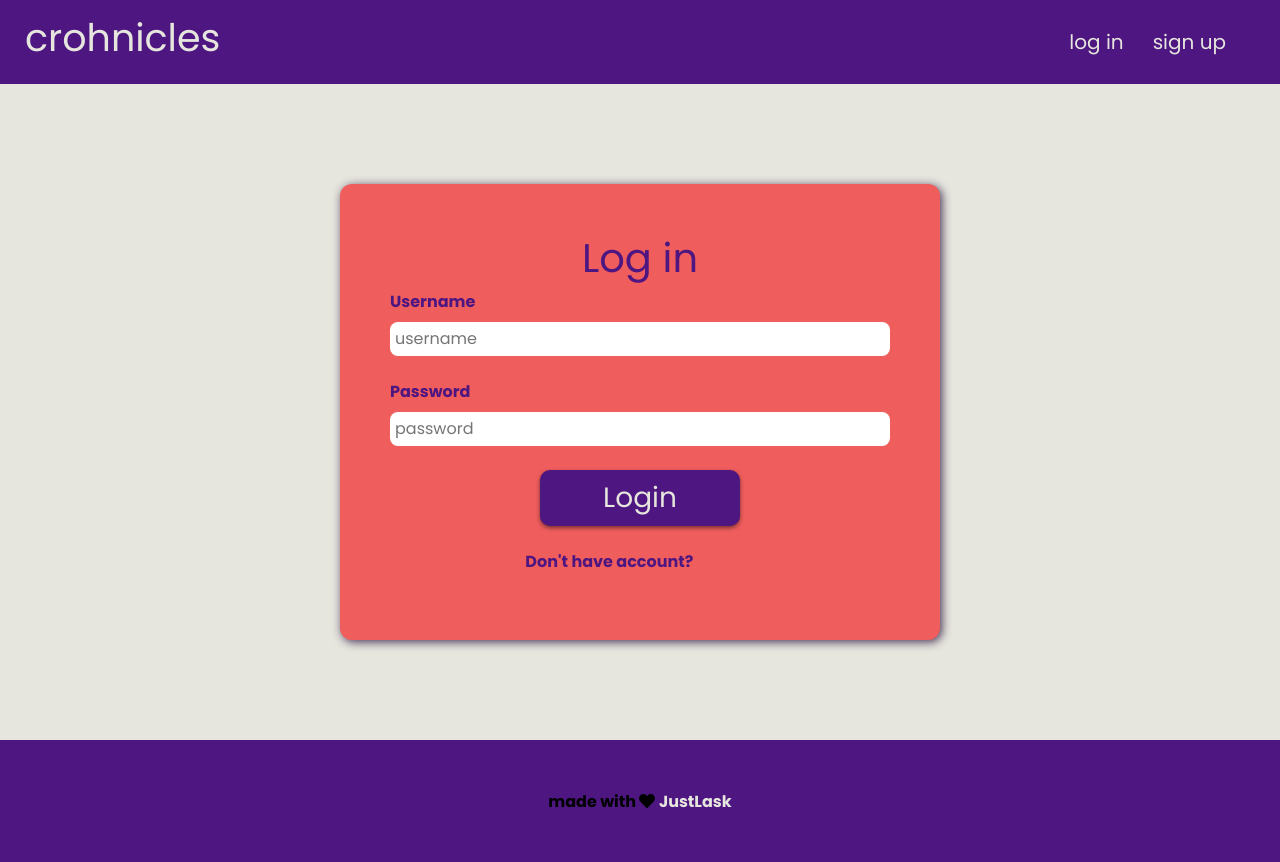
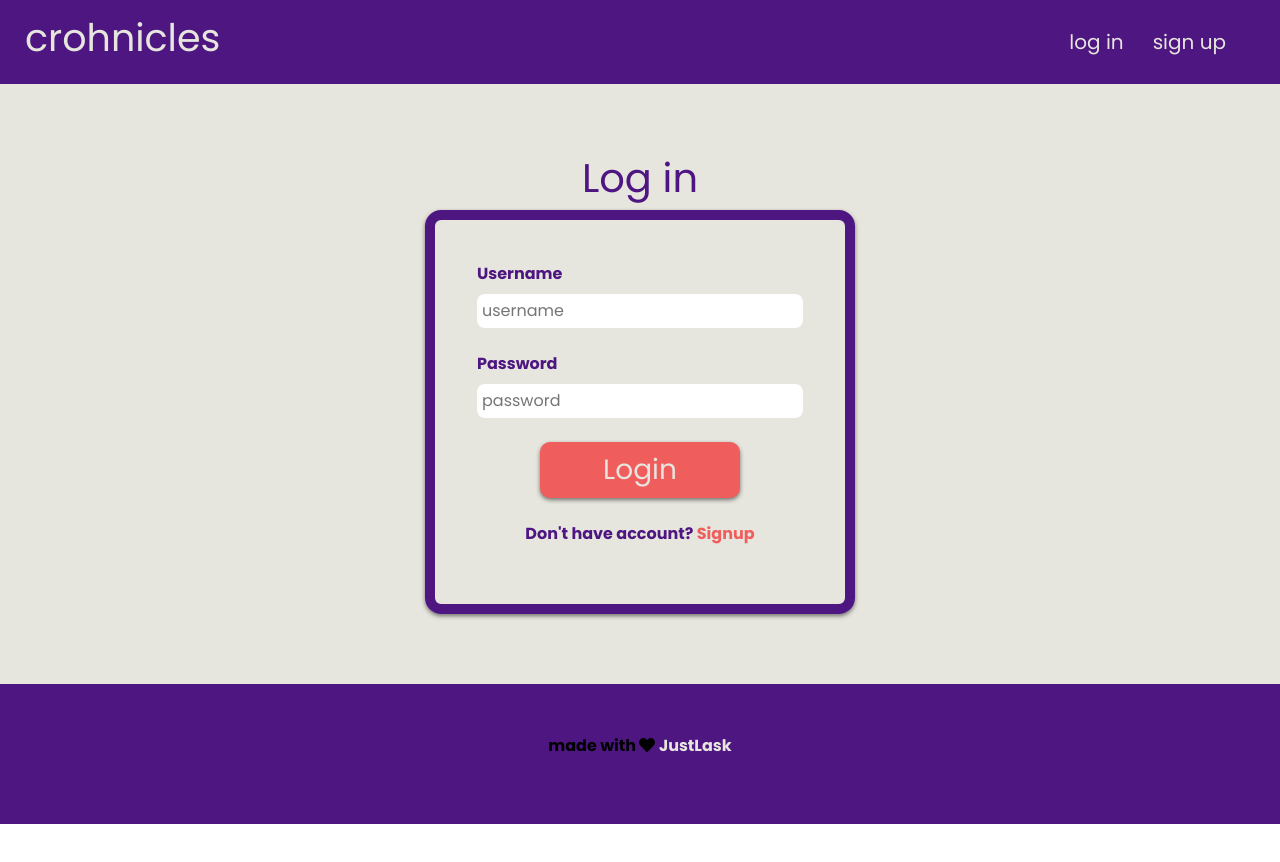
Before and after one commit to justlask/crohnicle-react, a React (Create React App) app in the folder client/: page /login in a window 1280 px wide. Shown: the top 862 px of the page. After the commit the page ends 824 px from the top, so only its background shows below. Built offline with nearby package versions, Linux system fonts and the light colour scheme; no server answers.

Commit message:
changed some styling for the login/signup

```diff
--- a/client/src/App.css
+++ b/client/src/App.css
@@ -151,24 +151,21 @@ img {
 
 
 .signupbox {
-  width: 100vw;
+  min-height: 75vh;
   display: flex;
+  flex-direction: column;
+  color: #4E1681;
   justify-content: center;
   align-items: center;
-  padding: 100px;
+
 }
 
 .form {
-  display: flex;
-  flex-direction: column;
-  background-color: #E6E5DE;
-  border-radius: 12px;
-  box-shadow: 2px 2px 10px rgb(30, 9, 51, 0.8);
-  padding: 50px;
   color: #4E1681;
-  width: 90vw;
-  max-width: 600px;
-  background-color: #F05D5D;
+  border: 10px solid #4E1681;
+  border-radius: 16px;
+  padding: 42px;
+   box-shadow: 0 2px 4px 0 rgba(0,0,0,0.5);
 }
 
 
@@ -185,7 +182,7 @@ img {
   width: 200px;
   border: none;
   border-radius: 10px;
-  background-color: #4E1681;
+  background-color: #F05D5D;
   box-shadow: 0 2px 4px 0 rgba(0,0,0,0.5);
   color: #E6E5DE;
   font-size: 28px;
@@ -195,7 +192,7 @@ img {
 }
 
 .submitbtn:hover {
-  background-color: rgb(48, 13, 78);
+  background-color: rgb(207, 76, 76);
   transition: all 0.2s;
   cursor: pointer;
 }
@@ -286,9 +283,7 @@ img {
   position: relative;
   width: 100vw;
   justify-content: left;
-  align-items: flex-end;
 }
-
 
 .activeButton {
   background-color: #4E1681;
@@ -382,8 +377,14 @@ img {
   border-top-right-radius: 16px;
   border-bottom-left-radius: 16px;
   border-bottom-right-radius: 16px;
-  box-shadow: 0 1px 1px rgba(240, 93, 93, 0.8),
+}
 
+
+.content2 {
+  min-height: 60vh;
+  width: 80vw;
+  border: 20px solid #4E1681;
+  border-radius: 16px;
 }
 
 .contentInner {
@@ -415,12 +416,16 @@ img {
   width: 100vw;
 }
 
-@media screen and (max-width: 500px) {
+@media screen and (max-width: 600px) {
   nav {
     width: 100vw;
   }
   header {
     flex-direction: column;
+  }
+  .activeButton,
+  .notActiveButton  {
+    font-size: 13px;
   }
 }
 
--- a/client/src/App.js
+++ b/client/src/App.js
@@ -55,7 +55,7 @@ class App extends Component {
           <Route exact path='/login' render={(props) => <Login user={this.state.loggedInUser} {...props} updateUser={this.updateUser} />}></Route>
           <Route exact path='/dashboard' render={() => <Dashboard user={this.state.loggedInUser} updateUser={this.updateUser} getUser={this.fetchUser}/>}></Route>
           <Route exact path='/friends' render={() => <Friends user={this.state.loggedInUser} updateUser={this.updateUser}/>}></Route>
-          <Route path='/profile/:id'  render={() => <FriendProfile user={this.state.loggedInUser} updateUser={this.updateUser}/>}></Route>
+          <Route path='/profile/:id'  render={(props) => <FriendProfile user={this.state.loggedInUser}  {...props} updateUser={this.updateUser}/>}></Route>
 
 
 
--- a/client/src/components/Auth/Login.jsx
+++ b/client/src/components/Auth/Login.jsx
@@ -33,9 +33,9 @@ class Login extends Component {
   render(){
       return (
           <div className="signupbox">
+                            <h1>Log in</h1>
             <div className="form">
               <form onSubmit={this.handleFormSubmit} className="signup-login">
-                <h1>Log in</h1>
                 <div  className="floatinglabel">
                   <label>Username</label>
                   <input type="text" name="username" placeholder="username" value={this.state.username} onChange={ e => this.handleChange(e)}/><br></br>
--- a/client/src/components/Auth/Signup.jsx
+++ b/client/src/components/Auth/Signup.jsx
@@ -35,8 +35,8 @@ class Signup extends Component {
   render(){
     return(
       <div className="signupbox">
+                  <h1>Signup</h1>
         <div className="form">
-          <h1>Signup</h1>
           <form onSubmit={this.handleFormSubmit} className="signup-login">
 
           <div className="floatinglabel">
--- a/client/src/components/Friends/FriendProfile.jsx
+++ b/client/src/components/Friends/FriendProfile.jsx
@@ -11,7 +11,7 @@ export default class Friend extends Component {
   }
 
   componentDidMount(){
-    console.log(this.props.match)
+    console.log(this.props)
   }
 
   loadProfile = () => {
--- a/client/src/components/Friends/Friends.jsx
+++ b/client/src/components/Friends/Friends.jsx
@@ -9,7 +9,9 @@ export default class Friends extends Component {
     super(props)
     this.state = {
       friends: [],
-      thisFunc: this.findFriends
+      thisFunc: this.findFriends,
+      activeButtons: {findFriends: 'activeButton', myFriends: 'notActiveButton'},
+      borders: 'content'
     }
     this.service = new AuthService();
   }
@@ -23,26 +25,28 @@ export default class Friends extends Component {
 
 
 
-  findFriends = () => {
+  findFriends = (e) => {
     this.service.findFriends(this.props.user)
     .then(response => {
-        this.setState({friends: response, thisFunc: this.findFriends});
+        this.setState({friends: response, thisFunc: this.findFriends, activeButtons: {findFriends: 'activeButton', myFriends: 'notActiveButton'}, borders: 'content' });
     })
     .catch( error => console.log(error) )
   }
 
-  myFriends = () => {
+  myFriends = (e) => {
     this.service.myFriends(this.props.user)
     .then(response => {
-      this.setState({friends: response.friends, thisFunc: this.myFriends})
+      this.setState({friends: response.friends, thisFunc: this.myFriends, activeButtons: {findFriends: 'notActiveButton', myFriends: 'activeButton'}, borders: 'content2' })
     })
   }
 
-  showFriends = () => {
+  showFriends = (e) => {
       return ( this.state.friends.map((friend, i) => {
         return <FriendCard user={this.props.user} thisFunc={this.state.thisFunc} myFriends={this.myFriends} findFriends={this.findFriends} updateUser={this.props.updateUser} key={i} friend={friend} />
      }))
   }
+
+
 
   render() {
     return (
@@ -50,11 +54,11 @@ export default class Friends extends Component {
         <div className="friends">
           <nav className="secondaryNav">
             <div className="navButtons">
-            <Button className="activeButton" name="find friends" onClick={() => this.findFriends()}></Button>
-            <Button className="notActiveButton" name="my friends" onClick={() => this.myFriends()}></Button>
+            <Button className={this.state.activeButtons.findFriends} name="find friends" onClick={(e) => this.findFriends(e)}></Button>
+            <Button className={this.state.activeButtons.myFriends} name="my friends" onClick={(e) => this.myFriends(e)}></Button>
             </div>
           </nav>
-          <div className="content">
+          <div className={this.state.borders}>
             <div className="contentInner">
               {this.showFriends()}
             </div>
```
